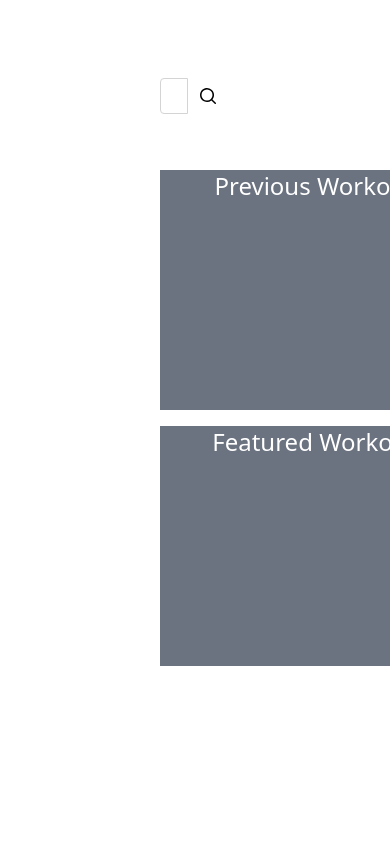
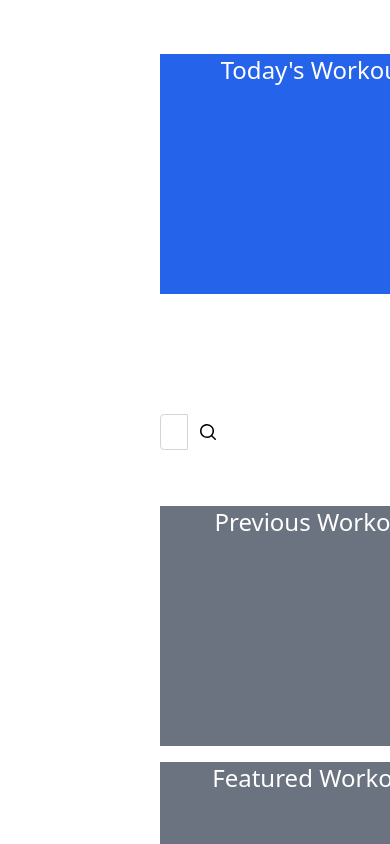
Before and after one commit to boydstacken/fitness-forecast, a plain HTML site: page index.html in a window 390 px wide. Shown: the part 660-1504 px from the top of the page. Before the commit the page ends 1406 px from the top, so only its background shows below. Drawn offline with nearby package versions, Linux system fonts and the light colour scheme; files that its build step writes are made by us from their sources; no server answers.

Commit message:
started adding mobile responsiveness to grids

```diff
--- a/index.html
+++ b/index.html
@@ -56,7 +56,7 @@
     />
     <main class="container mx-auto px-40">
       <div class="flex mx-auto gap-4">
-        <div class="grid grid-cols-2 grid-flow-row gap-4 flex-wrap mx-auto justify-content-center text-white text-center content-center place-items-center pt-10 pb-20 mn-h-screen">
+        <div class="grid md:grid-cols-2 grid-flow-row gap-4 flex-wrap mx-auto justify-content-center text-white text-center content-center place-items-center pt-10 pb-20 mn-h-screen">
           <section class="Todays-Weather pt-10 pb-10">
             <div class="bg-blue-600 w-80 h-60 text-2xl"
               id="mainWeatherCard">
@@ -103,7 +103,7 @@
         </div>
       </div>
       <div class="flex mx-auto gap-4">
-        <div class = "grid grid-cols-1 grid-flow-cols flex-wrap gap-4 flex-wrap mx-auto justify-content-center text-white text-center content-center place-items-left pt-10 pb-20 mn-h-screen">
+        <div class = "grid md:grid-cols-1 grid-flow-cols flex-wrap gap-4 flex-wrap mx-auto justify-content-center text-white text-center content-center place-items-left pt-10 pb-20">
           <section class = "Previous Workouts">
             <div class="container bg-gray-500 w-80 h-60 text-2xl">
               <h2>Previous Workouts</h2>
@@ -113,10 +113,8 @@
               <h2>Featured Workouts</h2>
           </section>
         </div>
-        <div
-        id="page-content"
-        class="grid grid-cols-2 grid-flow-row gap-4 flex-wrap mx-auto justify-content-center text-white text-center content-center place-items-center pt-10 pb-20 mn-h-screen"
-      >
+        <div class="grid md:grid-cols-2 grid-flow-cols gap-4 flex-wrap mx-auto justify-content-center text-white text-center content-center place-items-center pt-10 pb-20"
+        id="page-content">
         </div>
       </div>
     </main>
```
